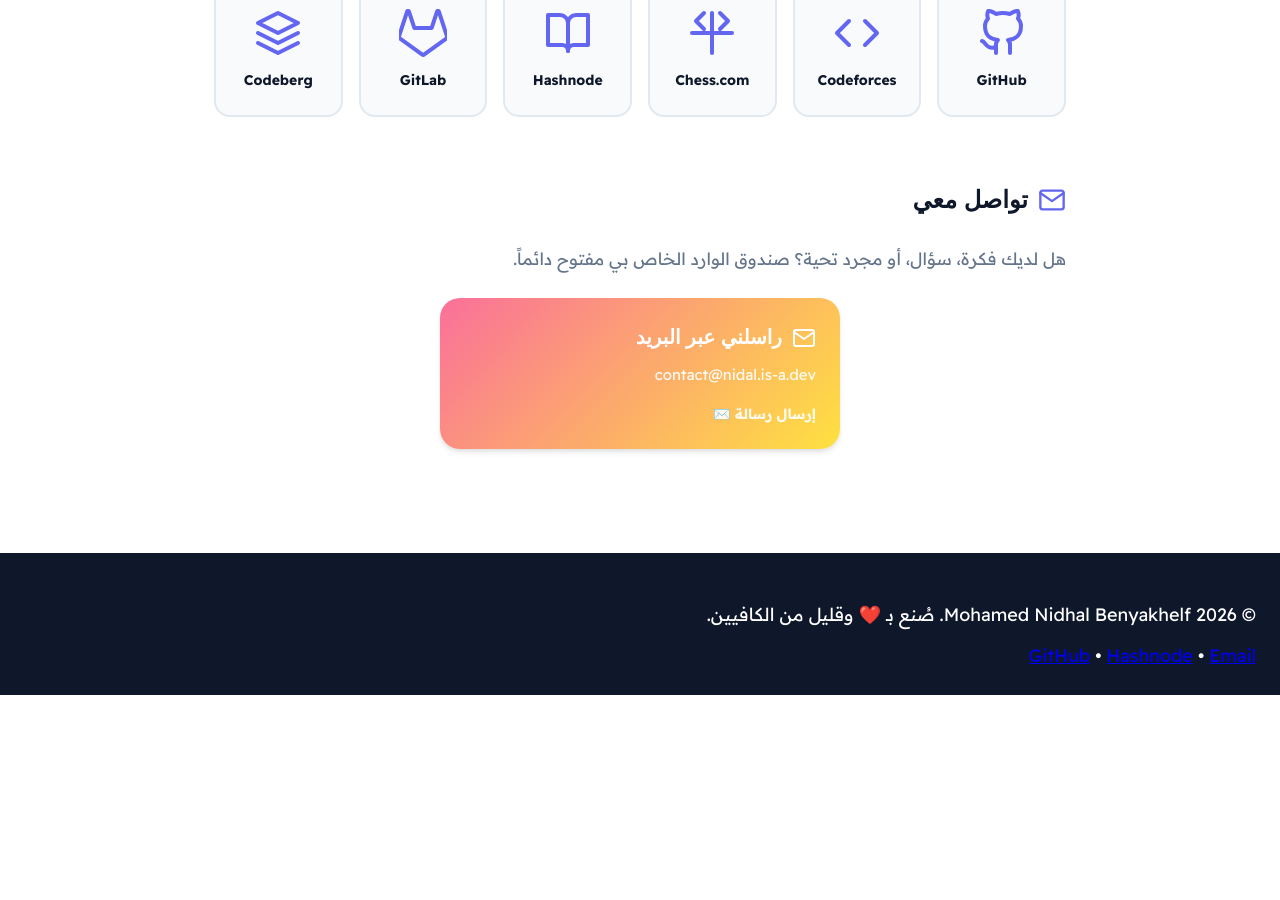
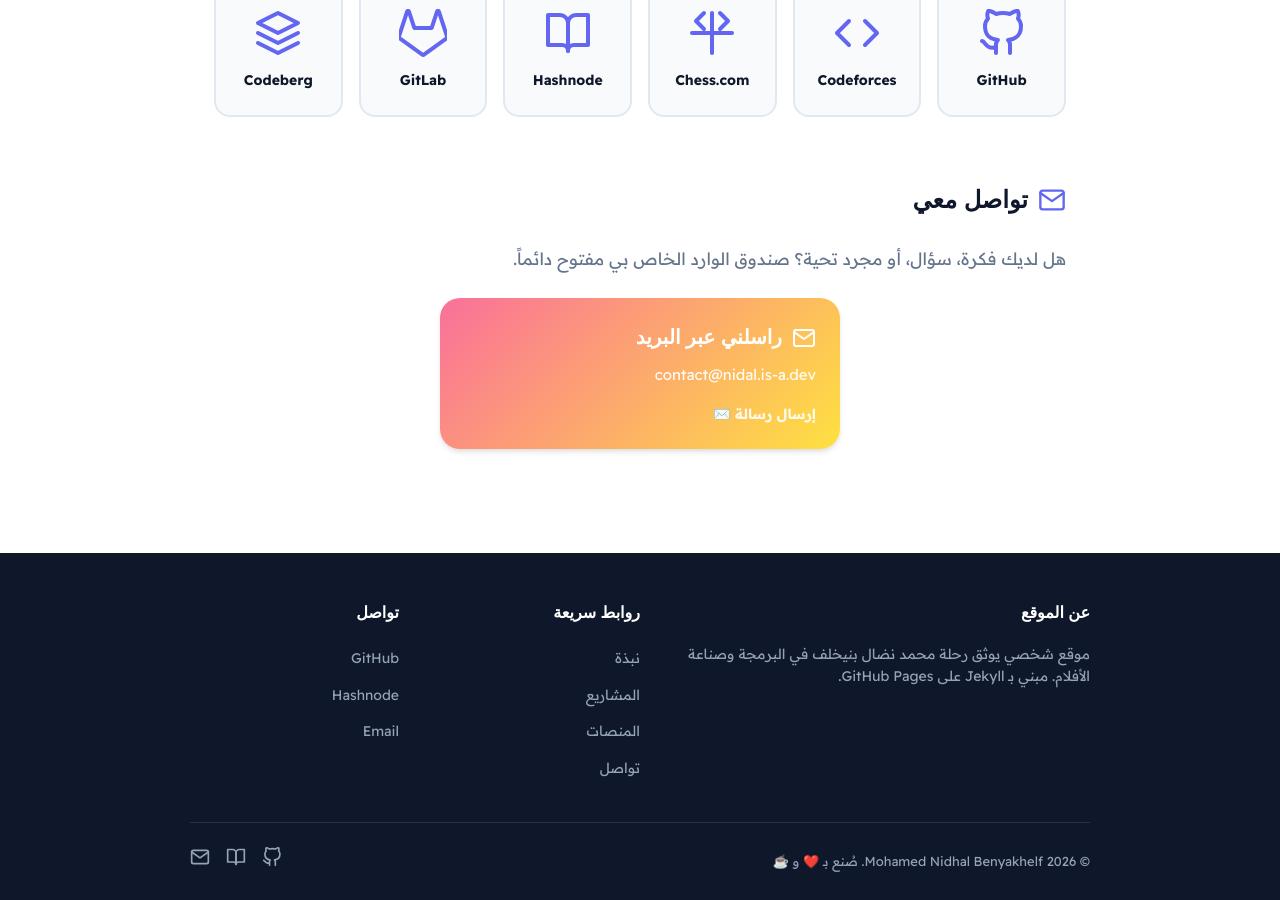
Before and after one commit to nidalbenyakhelf/nidalbenyakhelf.github.io, a Jekyll site: the page built from index.md, in a window 1280 px wide and 900 px high, scrolled down 1788 px. Built offline with Jekyll 4.4.1, drawn with Linux system fonts in a browser that asks for light colours; before the commit the page ends 2483 px from its top, so only the background shows below that.

Commit message:
Revamp footer structure and content
Updated footer to include new sections and social links.

```diff
--- a/_includes/footer.html
+++ b/_includes/footer.html
@@ -1,8 +1,44 @@
 <footer class="site-footer">
-  <p>© {{ site.time | date: "%Y" }} Mohamed Nidhal Benyakhelf. صُنع بـ ❤️ وقليل من الكافيين.</p>
-  <p style="margin-top: 12px;">
-    <a href="{{ site.social_links.github }}">GitHub</a> •
-    <a href="{{ site.social_links.hashnode }}">Hashnode</a> •
-    <a href="{{ site.social_links.email }}">Email</a>
-  </p>
+  <div class="footer-content">
+    <div class="footer-section">
+      <h4 data-i18n="footer_about_title">عن الموقع</h4>
+      <p data-i18n="footer_about_text">
+        موقع شخصي يوثق رحلة محمد نضال بنيخلف في البرمجة وصناعة الأفلام. مبني بـ Jekyll على GitHub Pages.
+      </p>
+    </div>
+
+    <div class="footer-section">
+      <h4 data-i18n="footer_links_title">روابط سريعة</h4>
+      <ul class="footer-links">
+        <li><a href="#about" data-i18n="nav_about">نبذة</a></li>
+        <li><a href="#projects" data-i18n="nav_projects">المشاريع</a></li>
+        <li><a href="#platforms" data-i18n="nav_platforms">المنصات</a></li>
+        <li><a href="#contact" data-i18n="nav_contact">تواصل</a></li>
+      </ul>
+    </div>
+
+    <div class="footer-section">
+      <h4 data-i18n="footer_contact_title">تواصل</h4>
+      <ul class="footer-links">
+        <li><a href="{{ site.social_links.github }}">GitHub</a></li>
+        <li><a href="{{ site.social_links.hashnode }}">Hashnode</a></li>
+        <li><a href="{{ site.social_links.email }}">Email</a></li>
+      </ul>
+    </div>
+  </div>
+
+  <div class="footer-bottom">
+    <p>© {{ site.time | date: "%Y" }} Mohamed Nidhal Benyakhelf. <span data-i18n="footer_made_with">صُنع بـ</span> ❤️ <span data-i18n="footer_and">و</span> ☕</p>
+    <div class="footer-social">
+      <a href="{{ site.social_links.github }}" aria-label="GitHub">
+        <svg xmlns="http://www.w3.org/2000/svg" viewBox="0 0 24 24" fill="none" stroke="currentColor" stroke-width="2" stroke-linecap="round" stroke-linejoin="round"><path d="M9 19c-5 1.5-5-2.5-7-3m14 6v-3.87a3.37 3.37 0 0 0-.94-2.61c3.14-.35 6.44-1.54 6.44-7A5.44 5.44 0 0 0 20 4.77 5.07 5.07 0 0 0 19.91 1S18.73.65 16 2.48a13.38 13.38 0 0 0-7 0C6.27.65 5.09 1 5.09 1A5.07 5.07 0 0 0 5 4.77a5.44 5.44 0 0 0-1.5 3.78c0 5.42 3.3 6.61 6.44 7A3.37 3.37 0 0 0 9 18.13V22"/></svg>
+      </a>
+      <a href="{{ site.social_links.hashnode }}" aria-label="Hashnode">
+        <svg xmlns="http://www.w3.org/2000/svg" viewBox="0 0 24 24" fill="none" stroke="currentColor" stroke-width="2" stroke-linecap="round" stroke-linejoin="round"><path d="M2 3h6a4 4 0 0 1 4 4v14a3 3 0 0 0-3-3H2z"/><path d="M22 3h-6a4 4 0 0 0-4 4v14a3 3 0 0 1 3-3h7z"/></svg>
+      </a>
+      <a href="{{ site.social_links.email }}" aria-label="Email">
+        <svg xmlns="http://www.w3.org/2000/svg" viewBox="0 0 24 24" fill="none" stroke="currentColor" stroke-width="2" stroke-linecap="round" stroke-linejoin="round"><path d="M4 4h16c1.1 0 2 .9 2 2v12c0 1.1-.9 2-2 2H4c-1.1 0-2-.9-2-2V6c0-1.1.9-2 2-2z"/><polyline points="22,6 12,13 2,6"/></svg>
+      </a>
+    </div>
+  </div>
 </footer>
```
